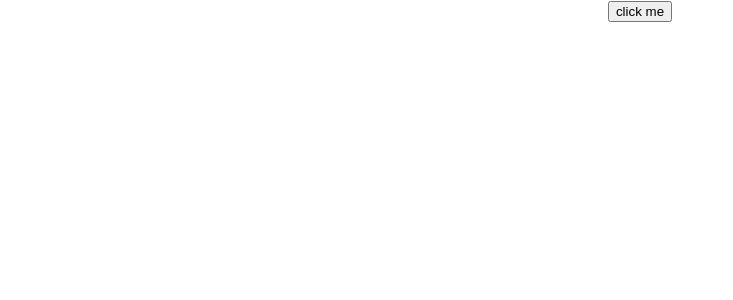
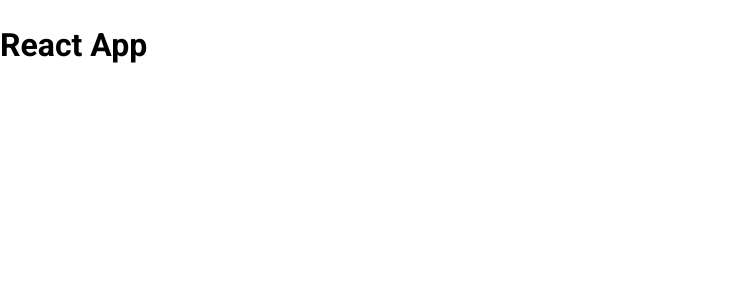
Before and after one commit to KimLyNgan/tiktok-ui-new, a React (Create React App) app: page / in a window 1280 px wide. Shown: the top 300 px of the page, without its empty margins (0-733 px from the left). Built offline with nearby package versions, Linux system fonts and the light colour scheme.

Commit message:
setting scss

```diff
--- a/package.json
+++ b/package.json
@@ -6,6 +6,7 @@
     "@testing-library/jest-dom": "^5.17.0",
     "@testing-library/react": "^13.4.0",
     "@testing-library/user-event": "^13.5.0",
+    "normalize.css": "^8.0.1",
     "react": "^18.3.1",
     "react-dom": "^18.3.1",
     "react-scripts": "5.0.1",
@@ -14,7 +15,8 @@
   "devDependencies": {
     "babel-plugin-module-resolver": "^5.0.2",
     "customize-cra": "^1.0.0",
-    "react-app-rewired": "^2.2.1"
+    "react-app-rewired": "^2.2.1",
+    "sass": "^1.77.5"
   },
   "scripts": {
     "start": "react-app-rewired start",
--- a/src/App.css
+++ /dev/null
@@ -1,38 +0,0 @@
-.App {
-  text-align: center;
-}
-
-.App-logo {
-  height: 40vmin;
-  pointer-events: none;
-}
-
-@media (prefers-reduced-motion: no-preference) {
-  .App-logo {
-    animation: App-logo-spin infinite 20s linear;
-  }
-}
-
-.App-header {
-  background-color: #282c34;
-  min-height: 100vh;
-  display: flex;
-  flex-direction: column;
-  align-items: center;
-  justify-content: center;
-  font-size: calc(10px + 2vmin);
-  color: white;
-}
-
-.App-link {
-  color: #61dafb;
-}
-
-@keyframes App-logo-spin {
-  from {
-    transform: rotate(0deg);
-  }
-  to {
-    transform: rotate(360deg);
-  }
-}
--- a/src/App.js
+++ b/src/App.js
@@ -1,10 +1,7 @@
-import Button from "~/components/Button";
-import "./App.css";
-
 function App() {
   return (
     <div className="App">
-      <Button />
+      <h1>React App</h1>
     </div>
   );
 }
--- a/src/components/Button/index.js
+++ /dev/null
@@ -1,6 +0,0 @@
-import myAlert from "~/myalert";
-
-function Button() {
-  return <button onClick={myAlert}>click me</button>;
-}
-export default Button;
--- /dev/null
+++ b/src/components/GlobalStyles/GlobalStyles.scss
@@ -0,0 +1,14 @@
+@import "normalize.css";
+@import url("https://fonts.googleapis.com/css2?family=Montserrat:ital,wght@0,100..900;1,100..900&family=Roboto:ital,wght@0,100;0,300;0,400;0,500;0,700;0,900;1,100;1,300;1,400;1,500;1,700;1,900&display=swap");
+:root {
+  --primary: #fe2c55;
+}
+html {
+  font-size: 62.5%;
+}
+body {
+  font-family: "Roboto", sans-serif;
+  font-size: 1.6rem;
+  line-height: 1.5;
+  text-rendering: optimizeSpeed;
+}
--- /dev/null
+++ b/src/components/GlobalStyles/index.js
@@ -0,0 +1,5 @@
+import "./GlobalStyles.scss";
+function GlobalStyles({ children }) {
+  return children;
+}
+export default GlobalStyles;
--- a/src/index.css
+++ /dev/null
@@ -1,13 +0,0 @@
-body {
-  margin: 0;
-  font-family: -apple-system, BlinkMacSystemFont, 'Segoe UI', 'Roboto', 'Oxygen',
-    'Ubuntu', 'Cantarell', 'Fira Sans', 'Droid Sans', 'Helvetica Neue',
-    sans-serif;
-  -webkit-font-smoothing: antialiased;
-  -moz-osx-font-smoothing: grayscale;
-}
-
-code {
-  font-family: source-code-pro, Menlo, Monaco, Consolas, 'Courier New',
-    monospace;
-}
--- a/src/index.js
+++ b/src/index.js
@@ -1,13 +1,16 @@
 import React from "react";
 import ReactDOM from "react-dom/client";
-import "./index.css";
+
 import App from "~/App";
 import reportWebVitals from "./reportWebVitals";
+import GlobalStyles from "~/components/GlobalStyles";
 
 const root = ReactDOM.createRoot(document.getElementById("root"));
 root.render(
   <React.StrictMode>
-    <App />
+    <GlobalStyles>
+      <App />
+    </GlobalStyles>
   </React.StrictMode>
 );
 
--- a/src/myalert.js
+++ /dev/null
@@ -1,4 +0,0 @@
-const myAlert = () => {
-  alert("an hii");
-};
-export default myAlert;
```
Also changed, not shown: src/logo.svg (deleted), 1 other file (tests, documents, lock files or other folders).
